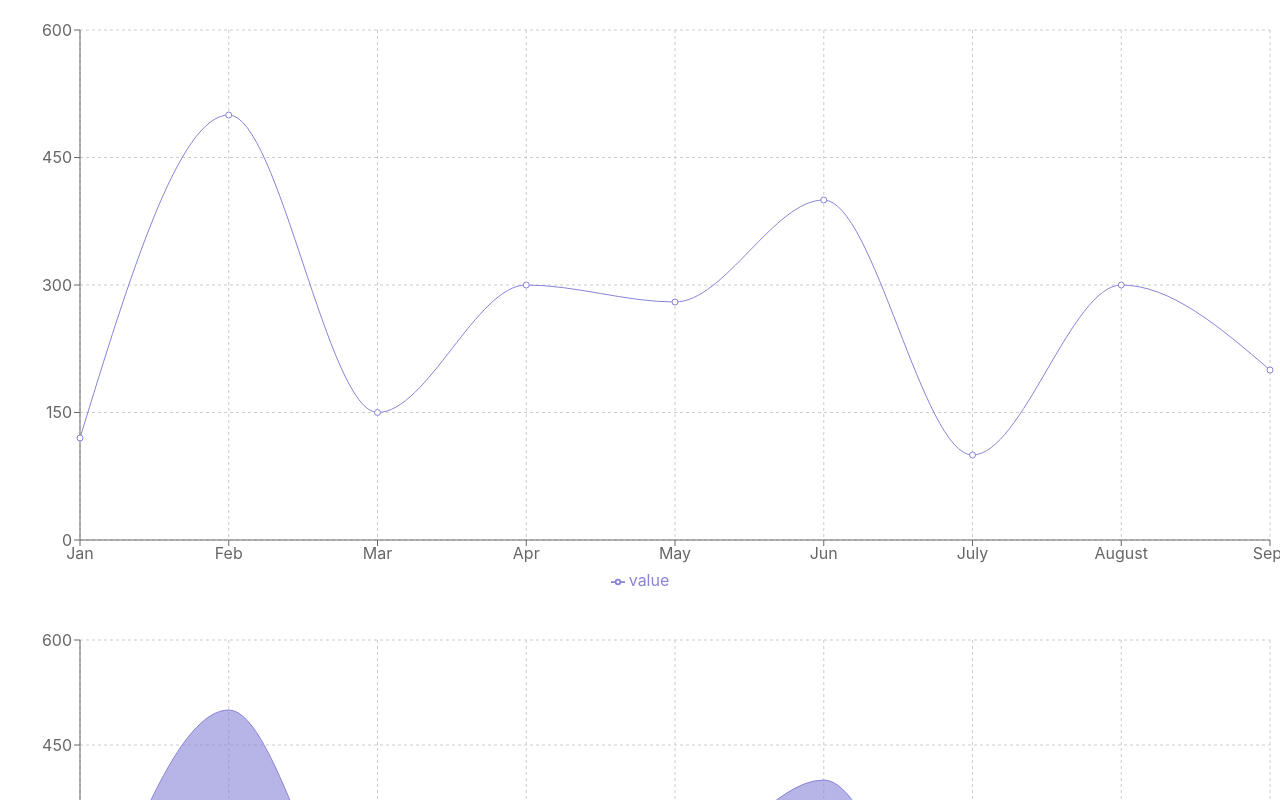
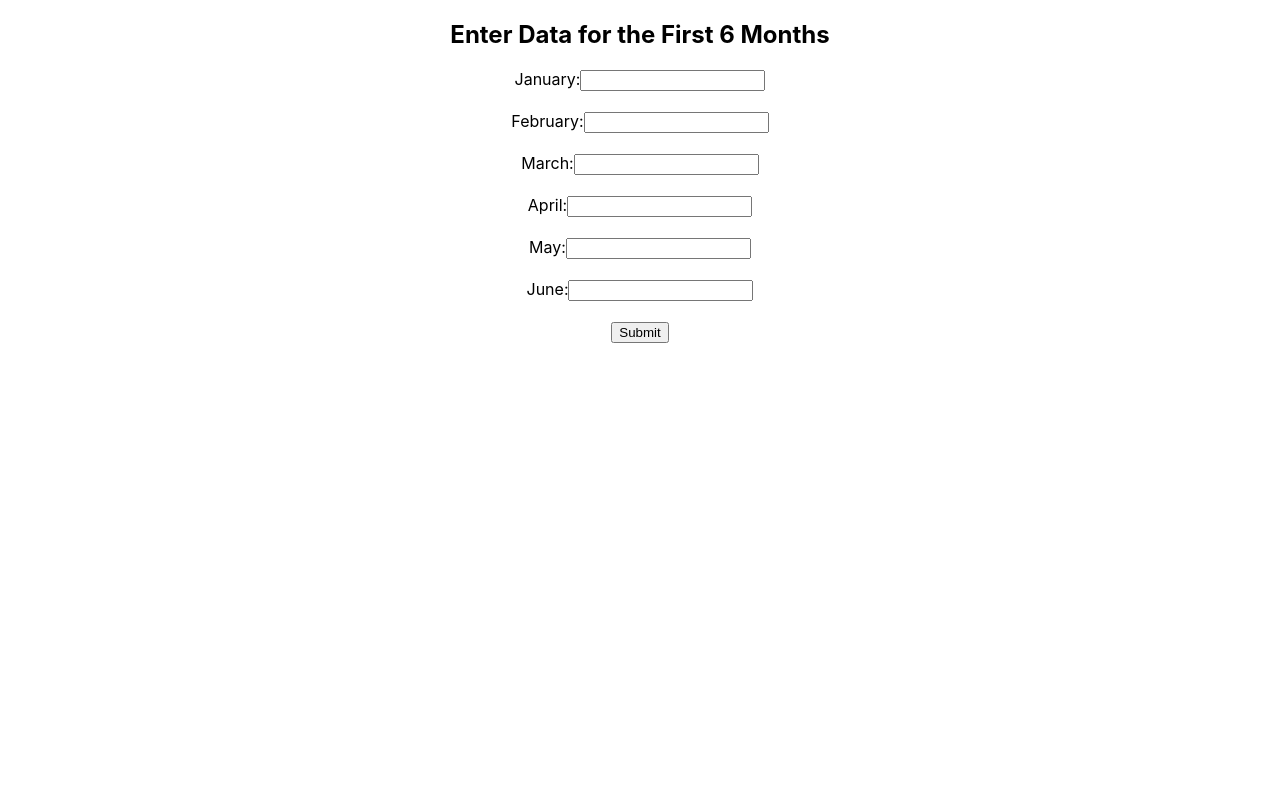
Before and after one commit to Vivek-bhatt05/counter, a React (Create React App) app in the folder my-app/: page / in a window 1280 px wide. Shown: the top 800 px of the page. Built offline with nearby package versions, Linux system fonts and the light colour scheme; no server answers.

Commit message:
form syncing

```diff
--- a/my-app/src/App.js
+++ b/my-app/src/App.js
@@ -1,3 +1,4 @@
+import { useEffect, useState } from 'react';
 import './App.css';
 import AreaChartComponent from './component/AreaChartComponent';
 import BarChartComponent from './component/BarChartComponent';
@@ -7,31 +8,147 @@ import PieChartComponent from './component/PieChartComponent';
 import RadarChartComponent from './component/RadarChartComponent';
 // import Counter from './component/Counter';
 import ScatterChartComponent from './component/ScatterChartComponent';
+import socketIo from "socket.io-client";
+
+
+let socket;
+
+const ENDPOINT = "http://localhost:3500";
 
 function App() {
 
-  const sampleData = [
-    { name: 'Jan', value: 120 },
-    { name: 'Feb', value: 500 },
-    { name: 'Mar', value: 150 },
-    { name: 'Apr', value: 300 },
-    { name: 'May', value: 280 },
-    { name: 'Jun', value: 400 },
-    { name: 'July', value: 100 },
-    { name: 'August', value: 300 },
-    { name: 'Sept', value: 200 },
-  ];
+  // const sampleData = [
+  //   { name: 'Jan', value: 120 },
+  //   { name: 'Feb', value: 500 },
+  //   { name: 'Mar', value: 150 },
+  //   { name: 'Apr', value: 300 },
+  //   { name: 'May', value: 280 },
+  //   { name: 'Jun', value: 400 },
+  //   { name: 'July', value: 100 },
+  //   { name: 'August', value: 300 },
+  //   { name: 'Sept', value: 200 },
+  // ];
+
+
+  const [data, setData] = useState({
+    january: '',
+    february: '',
+    march: '',
+    april: '',
+    may: '',
+    june: ''
+  });
+  const [submittedData, setSubmittedData] = useState(null);
+  socket = socketIo(ENDPOINT, { transports: ['websocket'] });
+
+  const handleChange = (event) => {
+    const { name, value } = event.target;
+    setData((prevData) => ({
+      ...prevData,
+      [name]: value
+    }));
+  };
+
+  useEffect(() => {
+    socket.on('dataUpdate', (updatedData) => {
+      setSubmittedData(updatedData);
+    });
+
+    return () => {
+      socket.off('dataUpdate');
+    };
+  }, []);
+
+  const handleSubmit = (event) => {
+    event.preventDefault();
+    console.log(data);
+
+
+    const sampleData = Object.entries(data).map(([name, value]) => ({
+      name,
+      value: parseInt(value, 10) || 0
+    }));
+
+    setSubmittedData(sampleData);
+    socket.emit('updateData', sampleData);
+  };
+
+  console.log(submittedData);
+
 
   return (
     <div className="App">
       {/* <Counter /> */}
-      <LineChartComponent data={sampleData} />
-      <AreaChartComponent data={sampleData} />
-      <ScatterChartComponent data={sampleData} />
-      <BarChartComponent data={sampleData} />
-      <PieChartComponent data={sampleData}  />
-      <RadarChartComponent data={sampleData}  />
-      <FunnelChartComponent data={sampleData} />
+
+     <div>
+      <h2>Enter Data for the First 6 Months</h2>
+      <form onSubmit={handleSubmit}>
+        <label htmlFor="january">January:</label>
+        <input
+          type="text"
+          id="january"
+          name="january"
+          value={data.january}
+          onChange={handleChange}
+        /><br /><br />
+
+        <label htmlFor="february">February:</label>
+        <input
+          type="text"
+          id="february"
+          name="february"
+          value={data.february}
+          onChange={handleChange}
+        /><br /><br />
+
+        <label htmlFor="march">March:</label>
+        <input
+          type="text"
+          id="march"
+          name="march"
+          value={data.march}
+          onChange={handleChange}
+        /><br /><br />
+
+        <label htmlFor="april">April:</label>
+        <input
+          type="text"
+          id="april"
+          name="april"
+          value={data.april}
+          onChange={handleChange}
+        /><br /><br />
+
+        <label htmlFor="may">May:</label>
+        <input
+          type="text"
+          id="may"
+          name="may"
+          value={data.may}
+          onChange={handleChange}
+        /><br /><br />
+
+        <label htmlFor="june">June:</label>
+        <input
+          type="text"
+          id="june"
+          name="june"
+          value={data.june}
+          onChange={handleChange}
+        /><br /><br />
+
+        <button type="submit">Submit</button>
+      </form>
+    </div>
+
+
+      {submittedData && <LineChartComponent data={submittedData} />}
+      {submittedData && <AreaChartComponent data={submittedData} />}
+      {submittedData && <ScatterChartComponent data={submittedData} />}
+      {submittedData && <BarChartComponent data={submittedData} />}
+      {submittedData && <PieChartComponent data={submittedData} />}
+      {submittedData && <RadarChartComponent data={submittedData} />}
+      {submittedData && <FunnelChartComponent data={submittedData} />}
 
     </div>
   );
```
